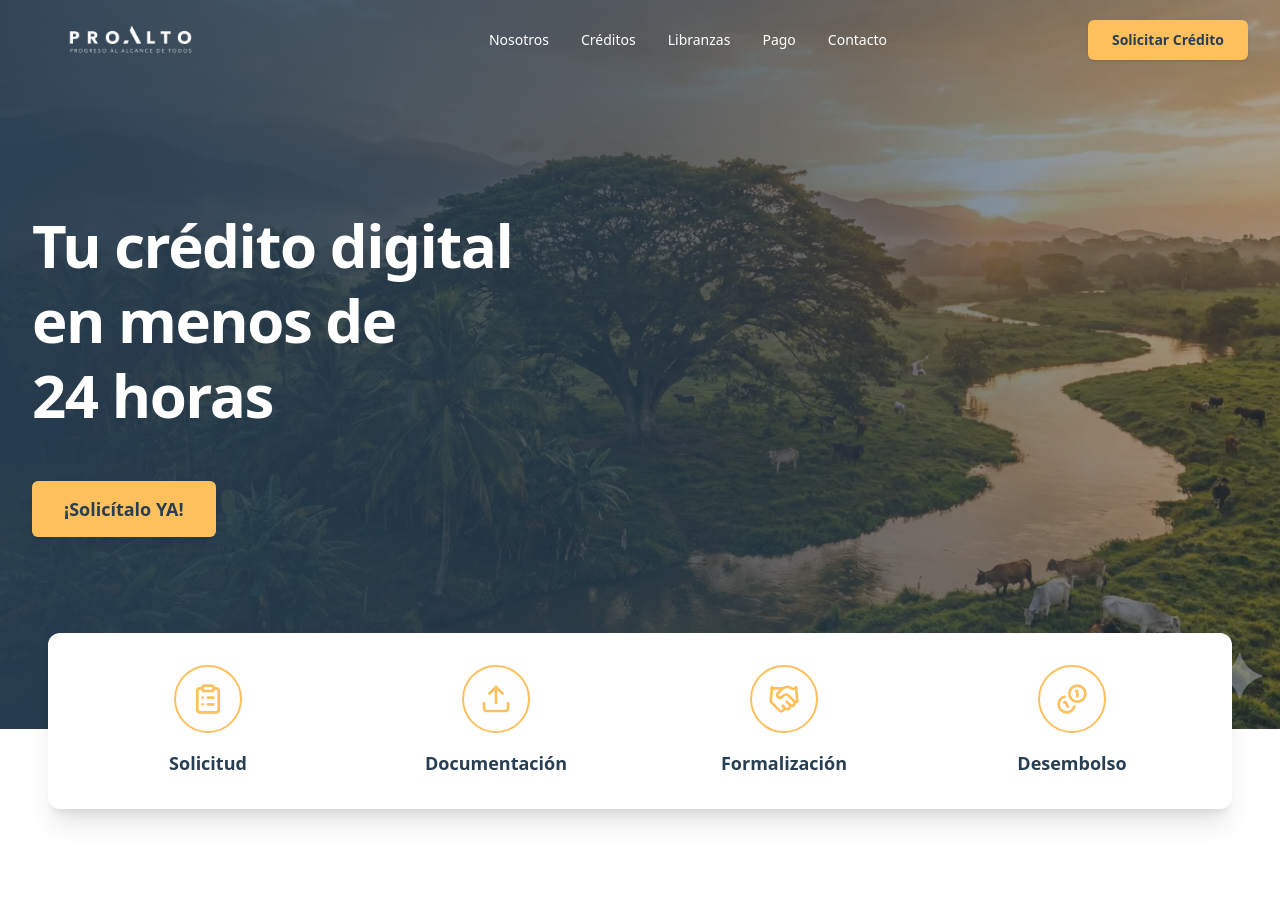
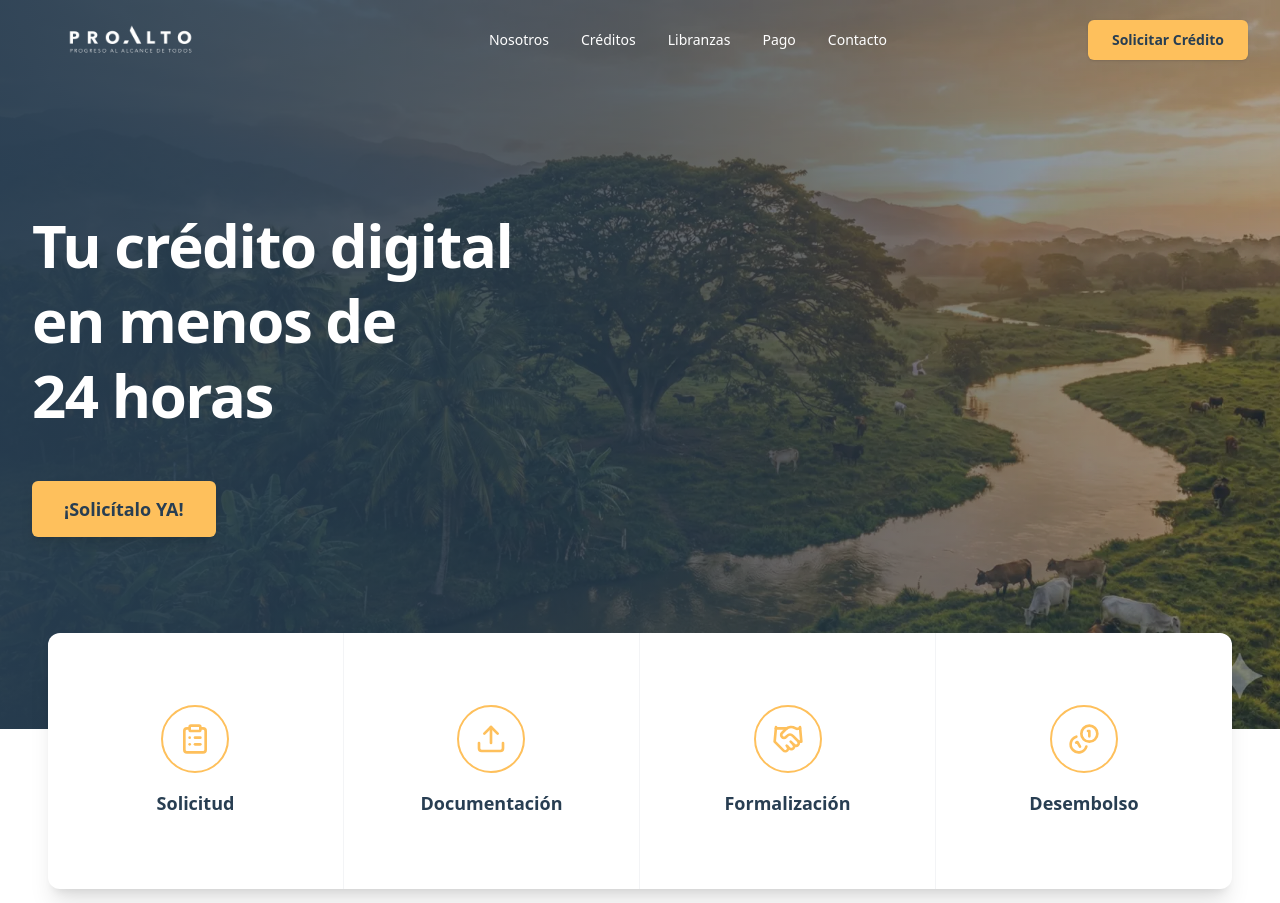
Before and after one commit to Ban68/proalto, a Next.js app: page / in a window 1280 px wide. Shown: the top 903 px of the page. Built offline with nearby package versions, Linux system fonts and the light colour scheme.

Commit message:
feat: replicate process steps interactive hover effects

```diff
--- a/components/sections/process-steps.tsx
+++ b/components/sections/process-steps.tsx
@@ -5,36 +5,65 @@ export function ProcessSteps() {
         {
             icon: ClipboardList,
             title: "Solicitud",
-            description: "Diligencia el formulario"
+            description: "Diligencia la solicitud en línea haciendo",
+            buttonText: "click aquí",
+            link: "/formulario-de-registro"
         },
         {
             icon: Upload,
             title: "Documentación",
-            description: "Adjunta los soportes"
+            description: "Recibirás el listado de la información necesaria para que puedas contar con la aprobación al menor tiempo posible.",
+            link: "/formulario-de-registro"
         },
         {
             icon: Handshake,
             title: "Formalización",
-            description: "Firma digitalmente"
+            description: "Firma digitalmente la documentación para proceder al desembolso.",
+            link: "/formulario-de-registro"
         },
         {
             icon: Coins,
             title: "Desembolso",
-            description: "Recibe tu dinero"
+            description: "La autorización de desembolso ya fue enviada para ser procesada. Si es fin de semana o festivo, será el siguiente día hábil.",
+            link: "/formulario-de-registro"
         }
     ];
 
     return (
         <section className="relative z-20 -mt-24 px-4">
             <div className="container mx-auto">
-                <div className="bg-white rounded-xl shadow-xl p-8 grid grid-cols-2 md:grid-cols-4 gap-8">
+                <div className="bg-white rounded-xl shadow-xl p-0 grid grid-cols-1 md:grid-cols-4 overflow-hidden divide-y md:divide-y-0 md:divide-x divide-gray-100">
                     {steps.map((step, index) => (
-                        <div key={index} className="flex flex-col items-center text-center space-y-4">
-                            <div className="p-4 rounded-full border-2 border-[#fec05c] text-[#fec05c]">
-                                <step.icon className="w-8 h-8" />
+                        <div key={index} className="group relative h-64 p-6 flex flex-col items-center justify-center text-center transition-all hover:bg-[#fec05c] hover:text-[#283e52] cursor-pointer">
+
+                            {/* Normal State (Hidden on Hover) */}
+                            <div className="flex flex-col items-center gap-4 transition-opacity duration-300 group-hover:opacity-0 group-hover:absolute group-hover:pointer-events-none">
+                                <div className="p-4 rounded-full border-2 border-[#fec05c] text-[#fec05c] group-hover:border-white group-hover:text-white transition-colors">
+                                    <step.icon className="w-8 h-8" />
+                                </div>
+                                <h3 className="font-bold text-[#283e52] text-lg">{step.title}</h3>
                             </div>
-                            <h3 className="font-bold text-[#283e52] text-lg">{step.title}</h3>
-                            {/* <p className="text-sm text-muted-foreground">{step.description}</p> // Hidden in design screenshot but useful context */}
+
+                            {/* Hover State (Visible on Hover) */}
+                            <div className="absolute inset-0 p-6 flex flex-col items-center justify-center opacity-0 group-hover:opacity-100 transition-opacity duration-300 bg-[#fec05c]">
+                                <h3 className="font-bold text-[#283e52] text-lg mb-2">{step.title}</h3>
+                                <p className="text-sm font-medium leading-relaxed mb-4">
+                                    {step.description}
+                                </p>
+                                {step.buttonText && (
+                                    <a href={step.link} className="inline-block bg-[#283e52] text-white px-4 py-2 rounded-md text-sm font-bold hover:bg-opacity-90 transition-opacity">
+                                        {step.buttonText}
+                                    </a>
+                                )}
+                                {!step.buttonText && (
+                                    <div className="w-8 h-1 bg-[#283e52] opacity-50 rounded-full mt-2" />
+                                )}
+                            </div>
+
+                            {/* Make whole card clickable for non-button steps, or for all if desired */}
+                            {!step.buttonText && (
+                                <a href={step.link} className="absolute inset-0 z-10" aria-label={step.title} />
+                            )}
                         </div>
                     ))}
                 </div>
```
